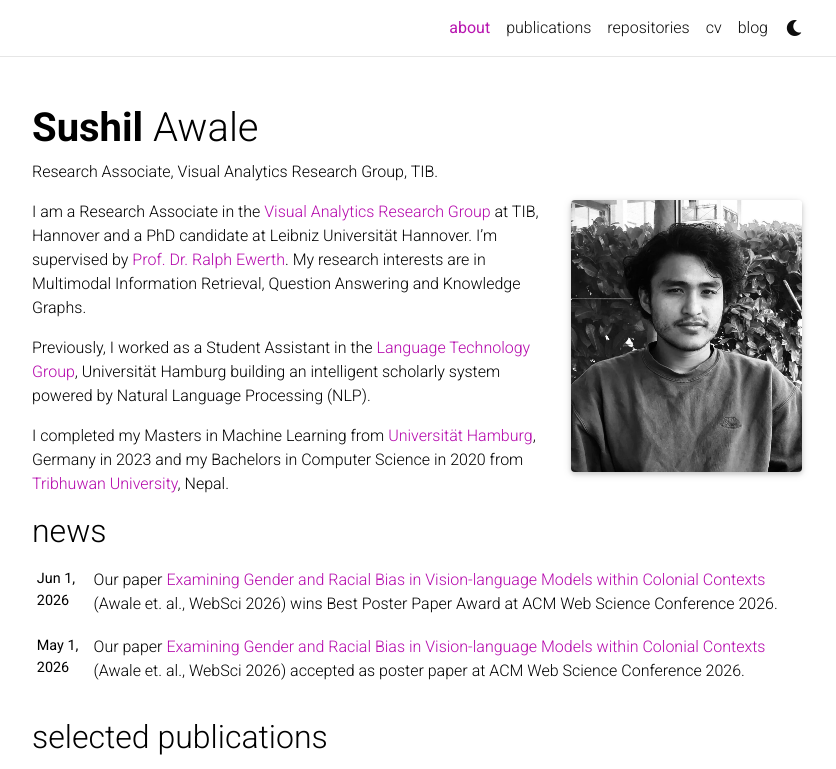
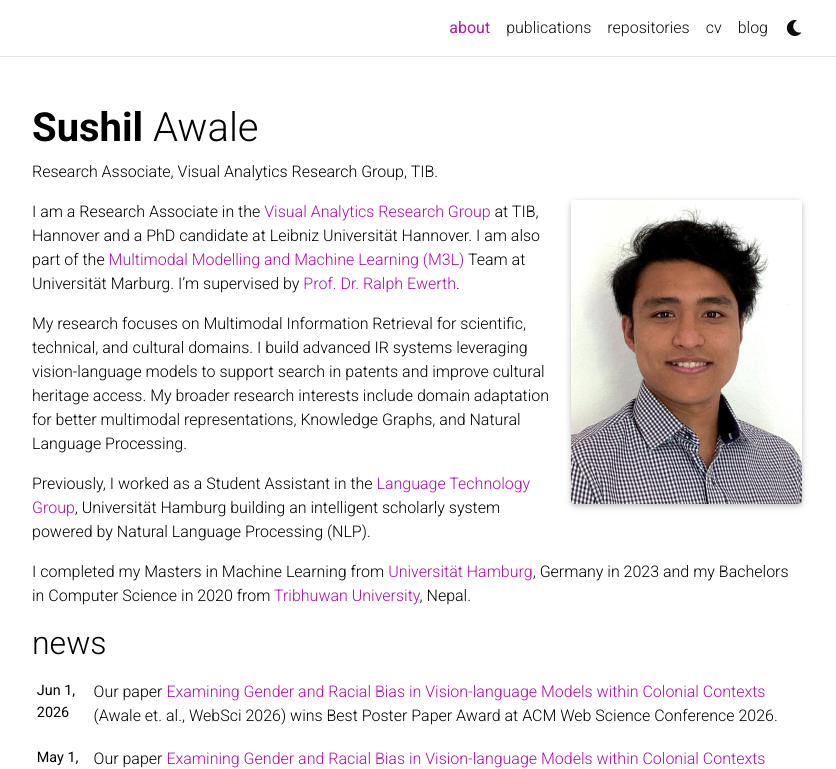
Before and after one commit to awalesushil/awalesushil.github.io, a Jekyll site: the page built from _pages/about.md, in a window 1280 px wide and 1272 px high, cut to the strip 0-769 px from the top of the window. Shown: the whole strip, without its empty margins (223-1059 px from the left). Built offline with Jekyll 4.4.1, drawn with Linux system fonts in a browser that asks for light colours; comment, search, counter and statistics services are not loaded; a style sheet for code colours, icons or effects is not loaded.

Commit message:
Updated profile

```diff
--- a/_pages/about.md
+++ b/_pages/about.md
@@ -15,7 +15,9 @@ selected_papers: true # includes a list of papers marked as "selected={true}"
 social: true  # includes social icons at the bottom of the page
 ---
 
-I am a Research Associate in the [Visual Analytics Research Group](https://www.tib.eu/en/research-development/research-groups-and-labs/visual-analytics) at TIB, Hannover and a PhD candidate at Leibniz Universität Hannover. I'm supervised by [Prof. Dr. Ralph Ewerth](https://www.tib.eu/en/research-development/research-groups-and-labs/visual-analytics/staff/ralph-ewerth). My research interests are in Multimodal Information Retrieval, Question Answering and Knowledge Graphs.
+I am a Research Associate in the [Visual Analytics Research Group](https://www.tib.eu/en/research-development/research-groups-and-labs/visual-analytics) at TIB, Hannover and a PhD candidate at Leibniz Universität Hannover. I am also part of the [Multimodal Modelling and Machine Learning (M3L)](https://www.uni-marburg.de/en/fb12/research-groups/multimodal-modelling-and-learning/our-team) Team at Universität Marburg. I'm supervised by [Prof. Dr. Ralph Ewerth](https://www.tib.eu/en/research-development/research-groups-and-labs/visual-analytics/staff/ralph-ewerth).
+
+My research focuses on Multimodal Information Retrieval for scientific, technical, and cultural domains. I build advanced IR systems leveraging vision-language models to support search in patents and improve cultural heritage access. My broader research interests include domain adaptation for better multimodal representations, Knowledge Graphs, and Natural Language Processing.
 
 Previously, I worked as a Student Assistant in the [Language Technology Group](https://www.inf.uni-hamburg.de/en/inst/ab/lt/home.html), Universität Hamburg building an intelligent scholarly system powered by Natural Language Processing (NLP).
 
```
Also changed, not shown: assets/img/prof_pic-1400.webp (deleted), assets/img/prof_pic.jpg, assets/img/profi_pic-1400.webp (added).
